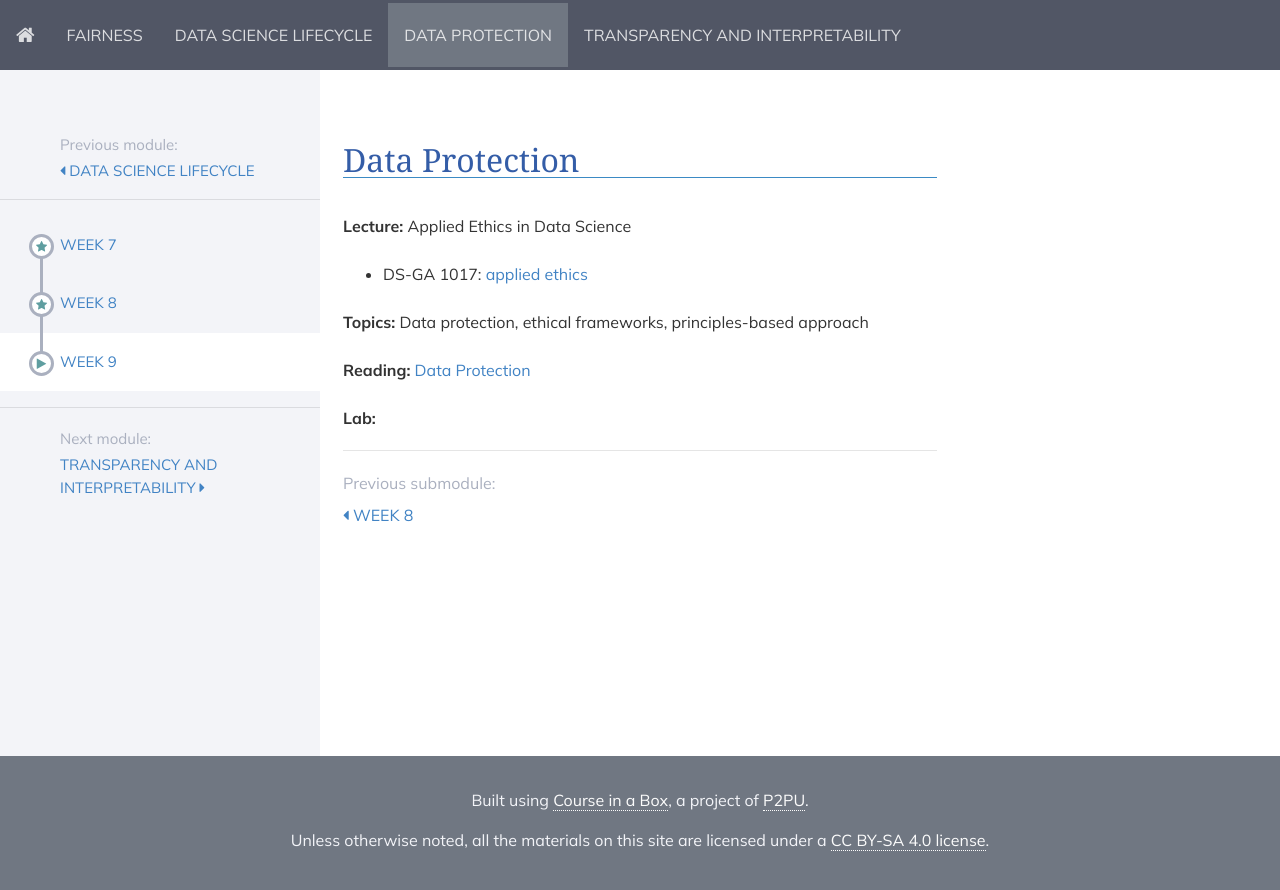
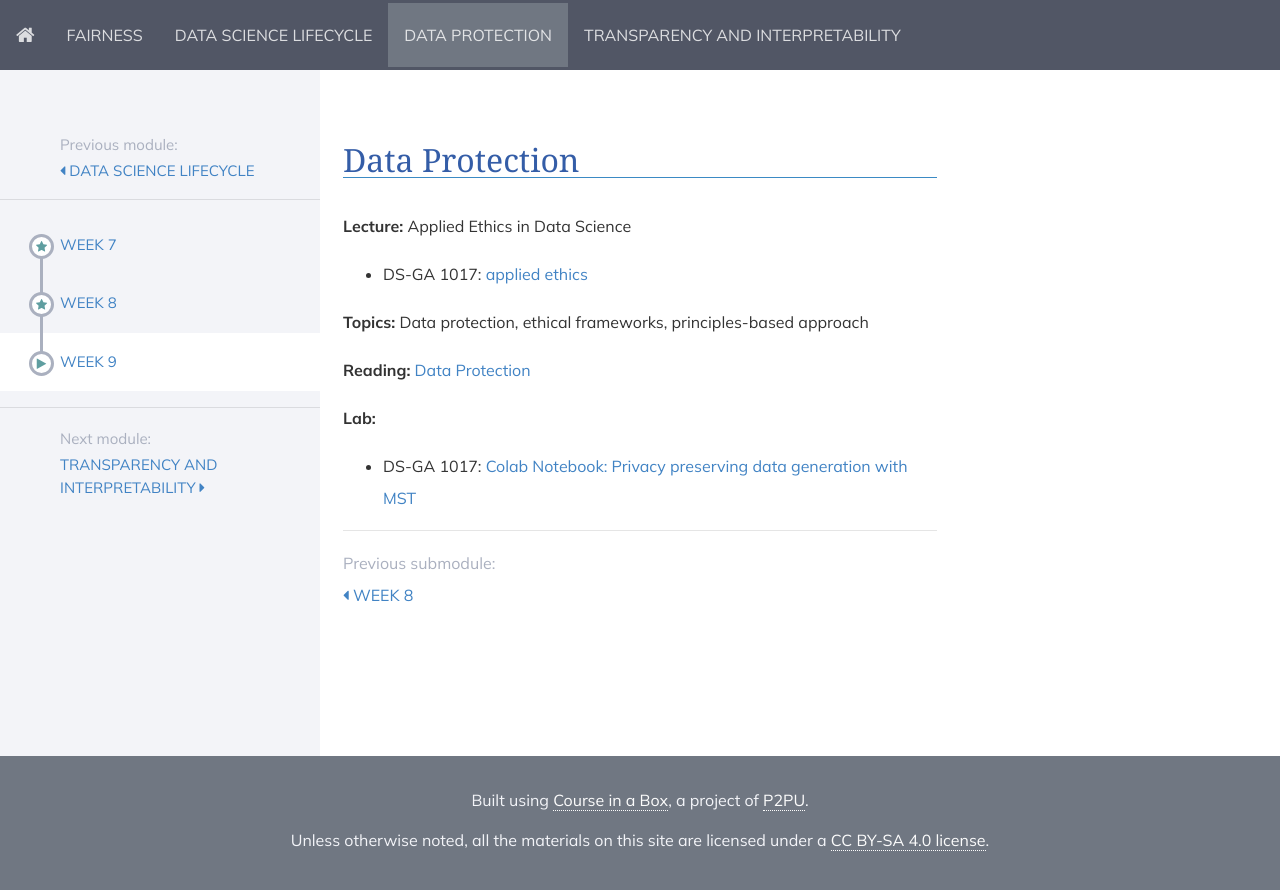
Before and after one commit to DataResponsibly/rds24, a Jekyll site: the page built from modules/data_protection/_posts/2000-01-03-week9.md, in a window 1280 px wide. Shown: the top 890 px of the page. Built offline with Jekyll 4.4.1, drawn with Linux system fonts in a browser that asks for light colours; nearby versions of some CDN libraries.

Commit message:
add lab 9 link

```diff
--- a/modules/data_protection/_posts/2000-01-03-week9.md
+++ b/modules/data_protection/_posts/2000-01-03-week9.md
@@ -17,6 +17,6 @@ title: Week 9
 
 <!-- * DS-UA 202: [Colab Notebook: Randomized response and differential privacy]
 (https://colab.research.google.com/drive/1iwMrCY2IvChUFbZv0DxJppCwl4TbEmJO?usp=sharing) -->
-<!-- * DS-GA 1017: [Colab Notebook: Privacy preserving data generation with MST] -->
+* DS-GA 1017: [Colab Notebook: Privacy preserving data generation with MST](https://drive.google.com/file/d/1QI-KA1O3xIXqjGlQtQqPe37JJPR-iTPq/view?usp=sharing)
 <!-- (https://colab.research.google.com/drive/14tpVNNuqmEtsS3yL9duvwyT1vBdrzODr?usp=sharing) -->
 <!-- (https://docs.google.com/presentation/d/1UeddXbfvboWe3KF_LWunJIDEzWLKe-yGeSCSs1oO49g/edit?usp=sharing) -->
```
